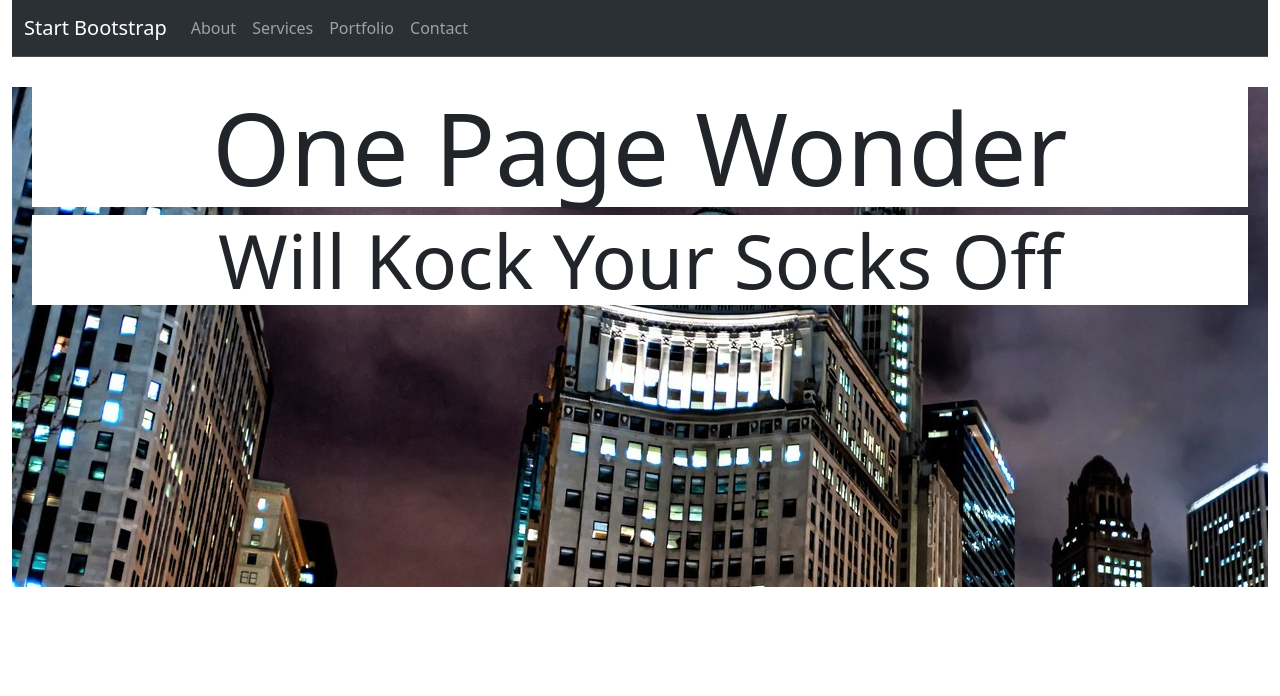
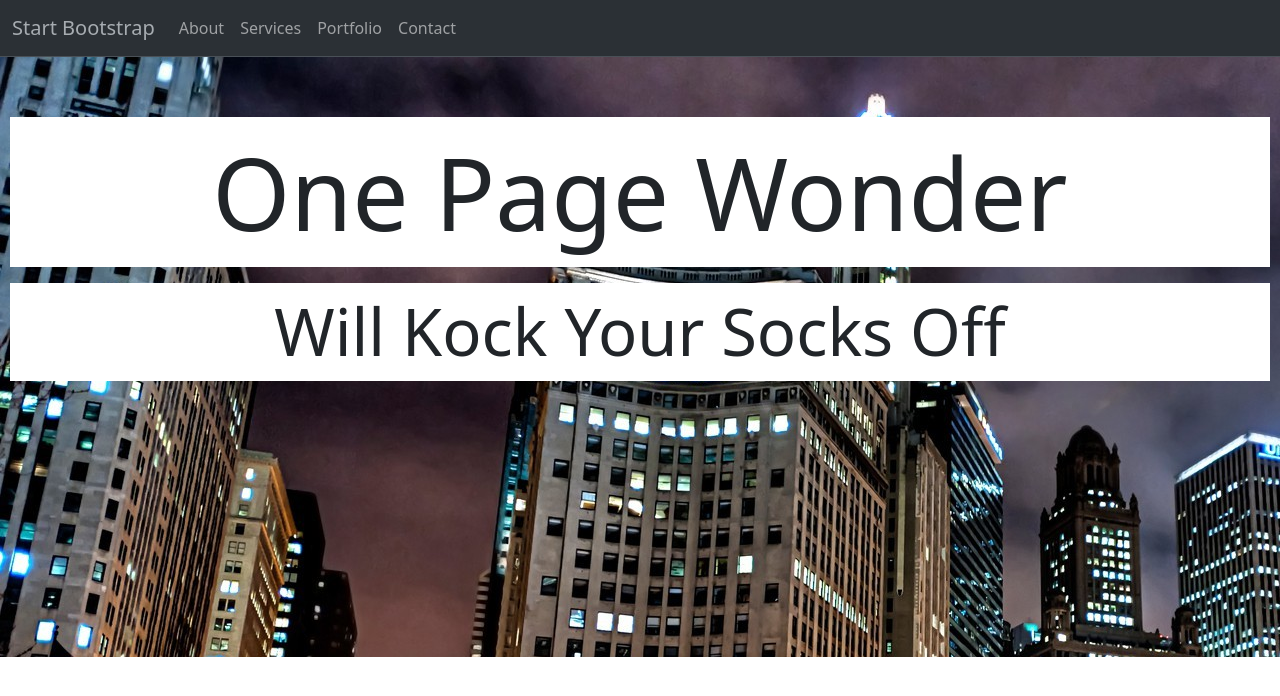
Before and after one commit to danderi/colab-landing, a plain HTML site: page index.html in a window 1280 px wide. Drawn offline with nearby package versions, Linux system fonts and the light colour scheme.

Commit message:
le di estilo al body 0 y modificamos el color de texto del navbar

```diff
--- a/index.html
+++ b/index.html
@@ -17,7 +17,7 @@
             <div class="col">
                 <nav class="navbar navbar-expand-lg bg-body-tertiary navbar bg-dark border-bottom border-body" data-bs-theme="dark">
                     <div class="container-fluid">
-                      <a class="navbar-brand" href="#">Start Bootstrap</a>
+                      <a class="navbar-brand text-secondary-emphasis" href="#">Start Bootstrap</a>
                       <button class="navbar-toggler" type="button" data-bs-toggle="collapse" data-bs-target="#navbarNavAltMarkup" aria-controls="navbarNavAltMarkup" aria-expanded="false" aria-label="Toggle navigation">
                         <span class="navbar-toggler-icon"></span>
                       </button>
@@ -39,8 +39,8 @@
         <div class="row">
             <div class="col">
                 <div class="body-0">
-                    <h1>One Page Wonder</h1>
-                    <h2>Will Kock Your Socks Off</h2>
+                    <p>One Page Wonder</p>
+                    <p class="frase2">Will Kock Your Socks Off</p>
                 </div>
             </div>
         </div>
--- a/styles.css
+++ b/styles.css
@@ -1,20 +1,22 @@
+div.col {
+    padding: 0;
+}
+
 .body-0 {
     text-align: center;
     background-image: url("ciudad.jpeg");
-    height:500px;
+    height:600px;
+    padding-top: 60px;
 }
 
-.body-0 h1 {
+ p {
     font-size: 100px;
     background-color: white;
-    margin-left: 20px;
-    margin-right: 20px;
-    margin-top: 30px;
+    margin-left: 10px;
+    margin-right: 10px;
+    align-items: center;
 }
 
-.body-0 h2 {
-    font-size: 75px;
-    background-color: white;
-    margin-left: 20px;
-    margin-right: 20px;
+.frase2 {
+    font-size: 65px;
 }
```
